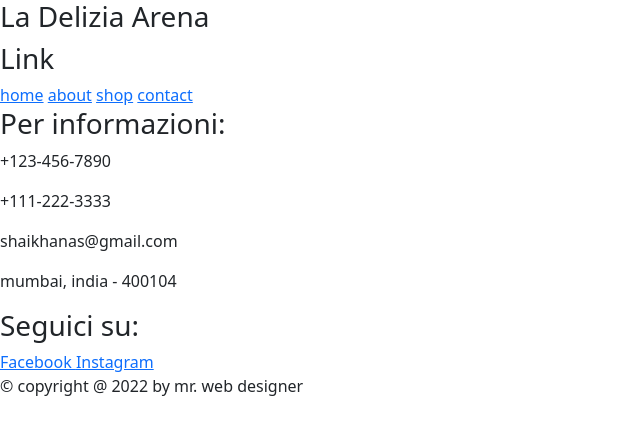
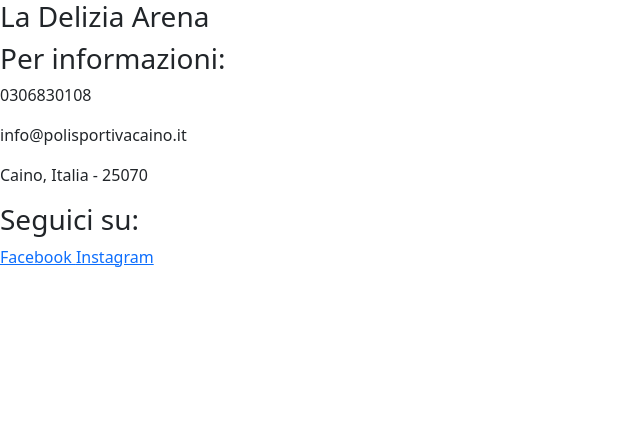
Before and after one commit to Lorenzoronchi22/campo7website, a PHP site: page /home.php in a window 1280 px wide. Shown: the top 435 px of the page, without its empty margins (0-640 px from the left). Run offline with PHP 8.4, Linux system fonts and the light colour scheme.

Commit message:
modifiche footer home aggiunta cartella CSS

```diff
--- a/footer.php
+++ b/footer.php
@@ -1,31 +1,20 @@
 <section class="footer">
 
-   <div class="box-container">
+   <div class="">
 
-      <div class="box">
-         <h3>Link</h3>
-         <a href="home.php">home</a>
-         <a href="about.php">about</a>
-         <a href="shop.php">shop</a>
-         <a href="contact.php">contact</a>
-      </div>
-
-      <div class="box">
+      <div class="">
          <h3>Per informazioni:</h3>
-         <p> <i class="fas fa-phone"></i> +123-456-7890 </p>
-         <p> <i class="fas fa-phone"></i> +111-222-3333 </p>
-         <p> <i class="fas fa-envelope"></i> shaikhanas@gmail.com </p>
-         <p> <i class="fas fa-map-marker-alt"></i> mumbai, india - 400104 </p>
+         <p> <i class=""></i> 0306830108 </p>
+         <p> <i class=""></i> info@polisportivacaino.it </p>
+         <p> <i class=""></i> Caino, Italia - 25070 </p>
       </div>
 
       <div class="box">
          <h3>Seguici su:</h3>
-         <a href="#"> <i class="fab fa-facebook-f"></i> Facebook </a>
+         <a href="https://www.facebook.com/polisportivacaino.it"> <i class=""></i> Facebook </a>
          <a href="#"> <i class="fab fa-instagram"></i> Instagram </a>
       </div>
 
    </div>
 
-   <p class="credit"> &copy; copyright  @ <?php echo date('Y'); ?> by <span>mr. web designer</span> </p>
-
 </section>
--- a/home.php
+++ b/home.php
@@ -11,7 +11,7 @@ session_start();
     <link href="https://cdn.jsdelivr.net/npm/bootstrap@5.0.2/dist/css/bootstrap.min.css" rel="stylesheet" integrity="sha384-EVSTQN3/azprG1Anm3QDgpJLIm9Nao0Yz1ztcQTwFspd3yD65VohhpuuCOmLASjC" crossorigin="anonymous">
     <meta charset="utf-8">
     <meta name="viewport" content="width=device-width, initial-scale=1">
-
+    <link rel="stylesheet" href="css/arena.css">
     <link href="https://cdn.jsdelivr.net/npm/bootstrap@5.0.2/dist/css/bootstrap.min.css" rel="stylesheet" integrity="sha384-EVSTQN3/azprG1Anm3QDgpJLIm9Nao0Yz1ztcQTwFspd3yD65VohhpuuCOmLASjC" crossorigin="anonymous">
 
     <title>La Delizia Arena</title>
```
Also changed, not shown: CSS/arena.css (added).
